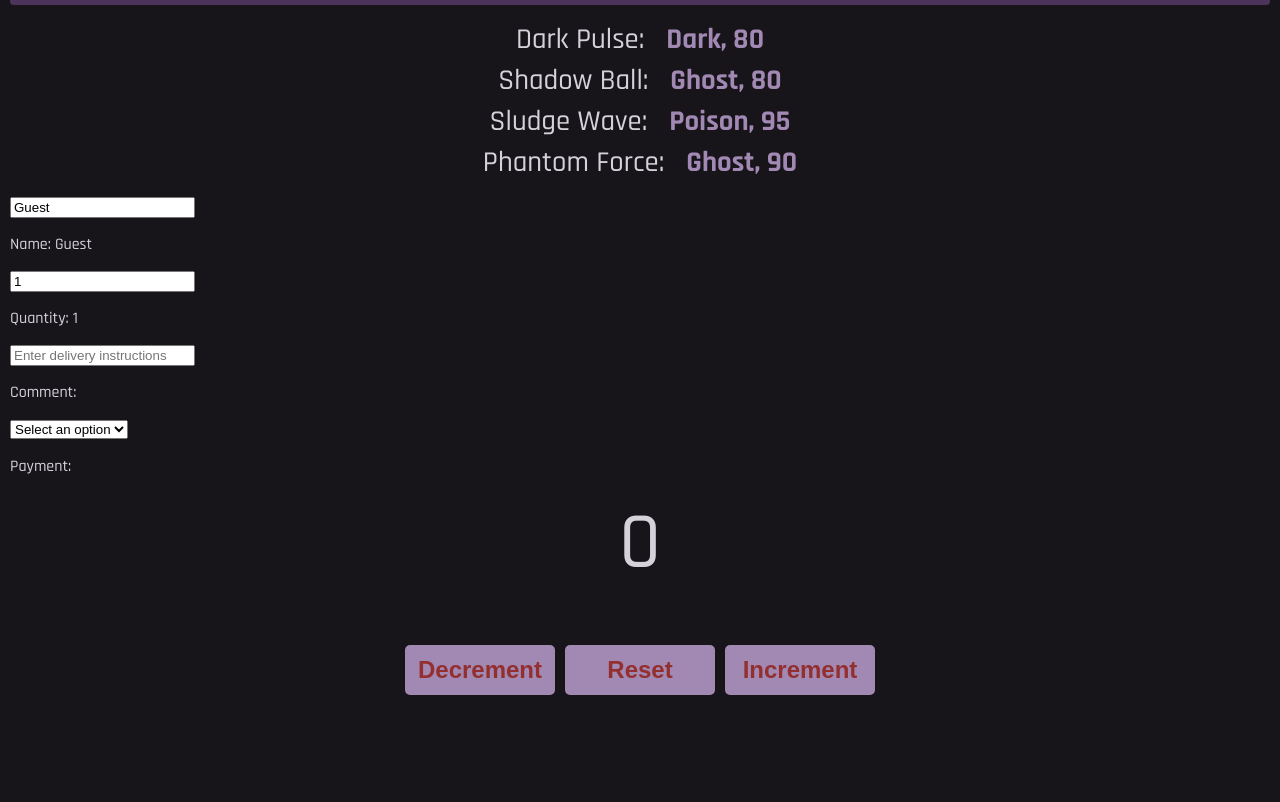
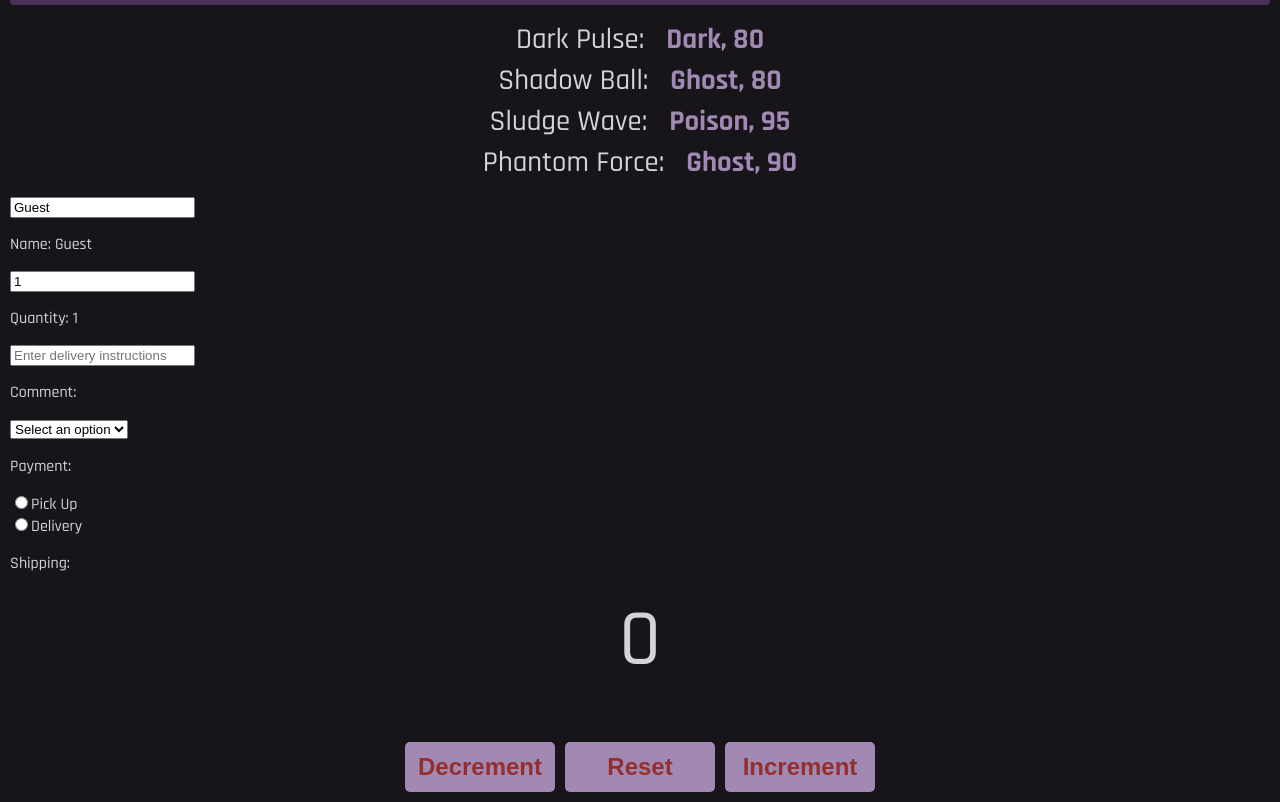
Before and after one commit to kuraido02/my-react-app, a React (Vite) app in the folder my-react-app/: page / in a window 1280 px wide. Shown: the part 869-1671 px from the top of the page. Before the commit the page ends 1574 px from the top, so only its background shows below. Built offline with nearby package versions, Linux system fonts and the light colour scheme.

Commit message:
added radio button for onChange practice

```diff
--- a/my-react-app/src/MyComponent.jsx
+++ b/my-react-app/src/MyComponent.jsx
@@ -6,6 +6,7 @@
     const [quantity, setQuantity] = useState(1);
     const [comment, setComment] = useState("");
     const [payment, setPayment] = useState("");
+    const [shipping, setShipping] = useState("");
 
     function handleNameChange(event) {
         setName(event.target.value);
@@ -21,6 +22,10 @@
 
     function handlePaymentChange(event) {
         setPayment(event.target.value);
+    }
+
+    function handleShippingChange(event) {
+        setShipping(event.target.value);
     }
 
     return(
@@ -41,6 +46,17 @@
                 <option value="Giftcard">Giftcard</option>
             </select>
             <p>Payment: {payment}</p>
+
+            <label>
+                <input type="radio" value="Pick Up" checked={shipping === "Pick Up"} onChange={handleShippingChange}/>
+                Pick Up
+            </label>
+            <br></br>
+            <label>
+                <input type="radio" value="Delivery" checked={shipping === "Delivery"} onChange={handleShippingChange}/>
+                Delivery
+            </label>
+            <p>Shipping: {shipping}</p>
         </div>
     );
 
```
